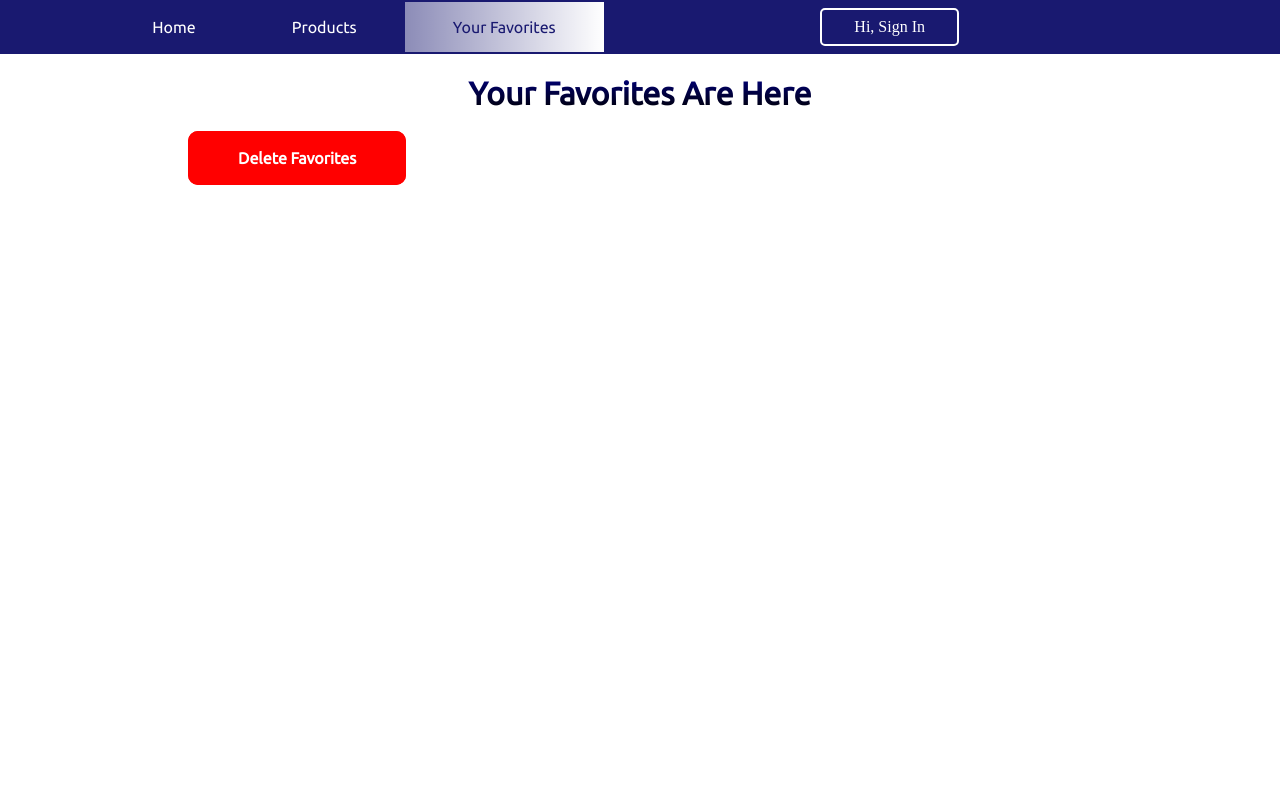
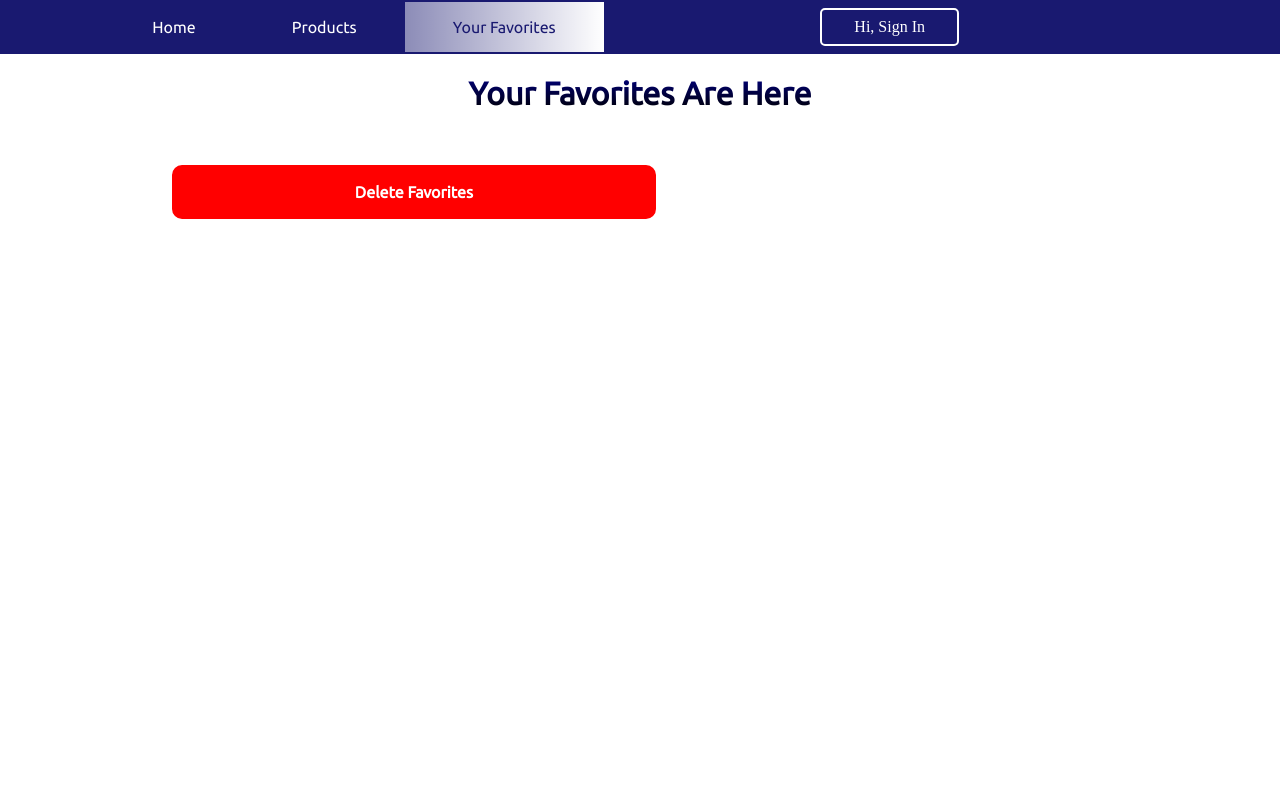
Before and after one commit to AmarVcode/Immortal-Myecommerce, an Angular app in the folder my-app/: page /Favorites in a window 1280 px wide. Shown: the top 800 px of the page. Built offline with nearby package versions, Linux system fonts and the light colour scheme.

Commit message:
completed

```diff
--- a/my-app/src/app/myComponents/favorites/favorites.component.css
+++ b/my-app/src/app/myComponents/favorites/favorites.component.css
@@ -135,18 +135,16 @@ main {
 }
 
 #delete{
+    display: block;
     border: 2px solid red;
     background-color: red;
     color: white;
     font-size: 1rem;
     padding: 1em 3em;
     font-weight: 600;
+    max-width: 50%;
     border-radius: 10px;
-    margin: auto;
-    position: sticky;
-    right: 0;
-    top: 0px;
-    margin: 2rem;
+    margin: 1rem !important;
     transition: 200ms;
     cursor: pointer;
 }
--- a/my-app/src/app/myComponents/favorites/favorites.component.html
+++ b/my-app/src/app/myComponents/favorites/favorites.component.html
@@ -16,7 +16,7 @@
 <h2>{{items.mini_title}}</h2>
 <h4>Brand :- {{items.brand}}</h4>
 <h3>Price :- {{items.price}} ₹</h3>
-<a routerLink="productdetail" class="detail" (click)="detail(items)">Detail</a>
+<a routerLink="productdetail" class="detail" (click)="detail(items)" (click)="scroll()">Detail</a>
         </div>
         </div>
 
--- a/my-app/src/app/myComponents/home/home.component.html
+++ b/my-app/src/app/myComponents/home/home.component.html
@@ -25,7 +25,7 @@
 <h4>Brand :- {{items.brand}}</h4>
 <h3>Price :- {{items.price}} ₹</h3>
 <button class="Fav" (click)="addfav(items)">Add To Favorite</button>
-<a routerLink="productdetail" class="detail" (click)="detail(items)">Detail</a>
+<a routerLink="productdetail" class="detail" (click)="detail(items)" (click)="scroll()" >Detail</a>
         </div>
         </div>
 
--- a/my-app/src/app/myComponents/home/home.component.ts
+++ b/my-app/src/app/myComponents/home/home.component.ts
@@ -70,6 +70,12 @@ console.log(this.bool);
     store = JSON.stringify(store);
     localStorage.setItem("fav", store);
   }
+
+
+
+  scroll(){
+    window.scroll(0,0)
+  }
   ngOnInit(): void {
 
   }
--- a/my-app/src/app/myComponents/products/products.component.html
+++ b/my-app/src/app/myComponents/products/products.component.html
@@ -45,7 +45,7 @@
     <h4>Brand :- {{items.brand}}</h4>
     <h3>Price :- {{items.price}} ₹</h3>
     <button class="Fav" (click)="addfav(items)">Add To Favorite</button>
-    <a routerLink="productdetail" class="detail" (click)="detail(items)">Detail</a>
+    <a routerLink="productdetail" class="detail" (click)="detail(items)" (click)="scroll()">Detail</a>
         </div>
         </div>
 </div>
--- a/my-app/src/app/myComponents/products/products.component.ts
+++ b/my-app/src/app/myComponents/products/products.component.ts
@@ -134,6 +134,9 @@ return b>a
       })
 }
 
+scroll(){
+  window.scroll(0,0)
+}
 
   ngOnInit(): void {
   }
```
